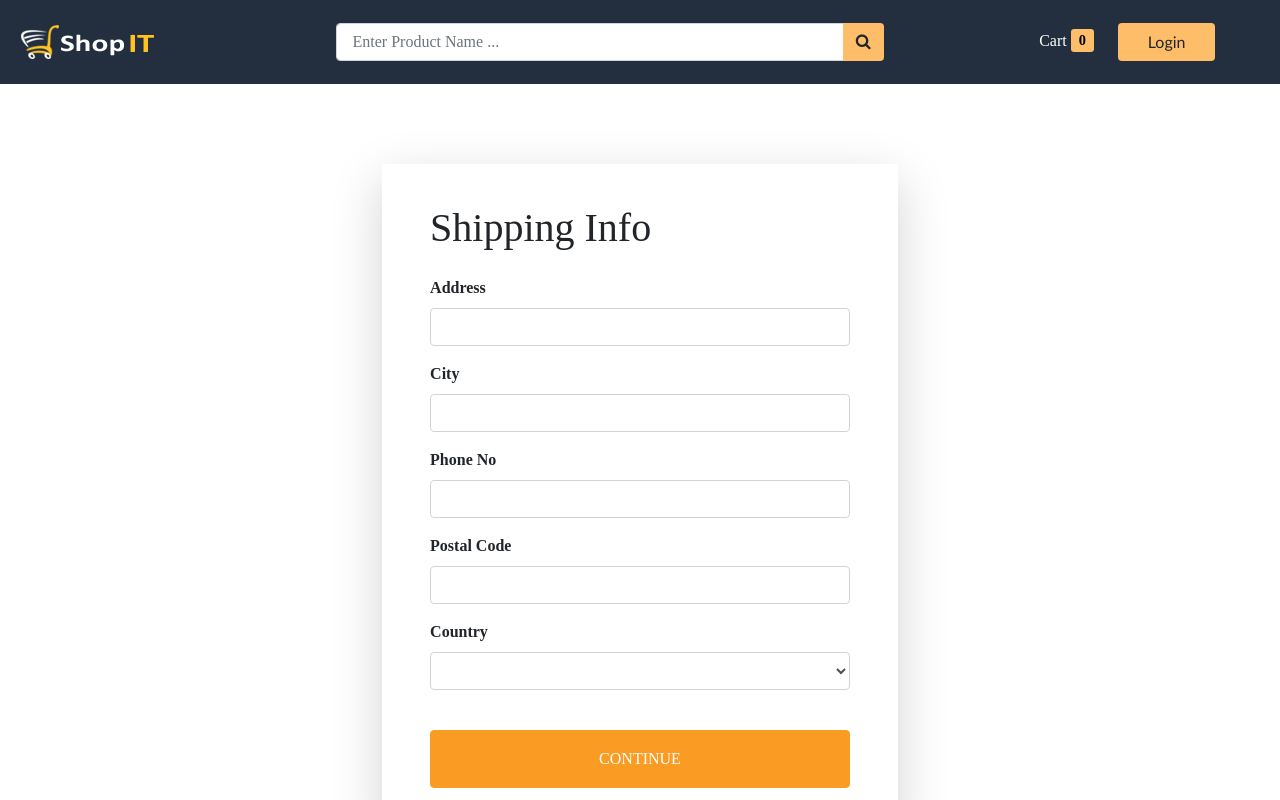
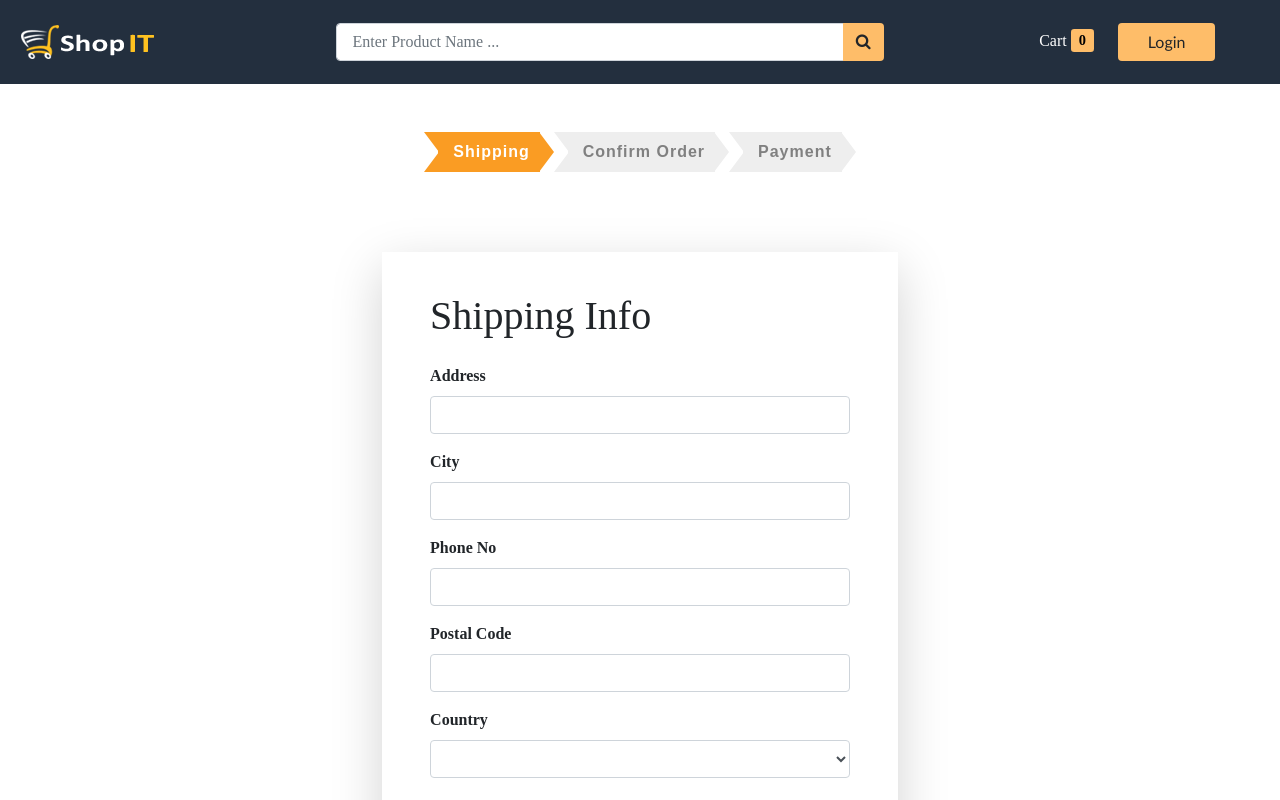
Before and after one commit to ampoldellova/MERN_Shop_frontend, a React (Create React App) app: page /shipping in a window 1280 px wide. Built offline with nearby package versions, Linux system fonts and the light colour scheme; a web font is replaced by a local one.

Commit message:
Checkout Steps

```diff
--- /dev/null
+++ b/src/Components/Cart/CheckoutSteps.js
@@ -0,0 +1,42 @@
+import React from 'react'
+import { Link } from 'react-router-dom'
+
+const CheckoutSteps = ({ shipping, confirmOrder, payment }) => {
+    return (
+        <div className="checkout-progress d-flex justify-content-center mt-5">
+
+            {shipping ? <Link to='shippping' className="float-right">
+                <div className="triangle2-active"></div>
+                <div className="step active-step">Shipping</div>
+                <div className="triangle-active"></div>
+            </Link> : <Link to="#!" disabled>
+                    <div className="triangle2-incomplete"></div>
+                    <div className="step incomplete">Shipping</div>
+                    <div className="triangle-incomplete"></div>
+                </Link>}
+
+            {confirmOrder ? <Link to='/order/confirm' className="float-right">
+                <div className="triangle2-active"></div>
+                <div className="step active-step">Confirm Order</div>
+                <div className="triangle-active"></div>
+            </Link> : <Link to="#!" disabled>
+                    <div className="triangle2-incomplete"></div>
+                    <div className="step incomplete">Confirm Order</div>
+                    <div className="triangle-incomplete"></div>
+                </Link>}
+
+            {payment ? <Link to='/payment' className="float-right">
+                <div className="triangle2-active"></div>
+                <div className="step active-step">Payment</div>
+                <div className="triangle-active"></div>
+            </Link> : <Link to="#!" disabled>
+                    <div className="triangle2-incomplete"></div>
+                    <div className="step incomplete">Payment</div>
+                    <div className="triangle-incomplete"></div>
+                </Link>}
+
+        </div>
+    )
+}
+
+export default CheckoutSteps
--- a/src/Components/Cart/Shipping.js
+++ b/src/Components/Cart/Shipping.js
@@ -2,7 +2,7 @@ import React, { Fragment, useState } from 'react'
 import { useNavigate } from "react-router-dom";
 import { countries } from 'countries-list'
 import MetaData from '../Layouts/Metadata'
-// import CheckoutSteps from './CheckoutSteps'
+import CheckoutSteps from './CheckoutSteps'
 
 const Shipping = ({ shipping, saveShippingInfo }) => {
 
@@ -23,7 +23,7 @@ const Shipping = ({ shipping, saveShippingInfo }) => {
     return (
         <Fragment>
             <MetaData title={'Shipping Info'} />
-            {/* <CheckoutSteps shipping /> */}
+            <CheckoutSteps shipping />
             <div className="row wrapper">
                 <div className="col-10 col-lg-5">
                     <form
```
Also changed, not shown: src/Components/Cart/ConfirmOrder.js (added).
